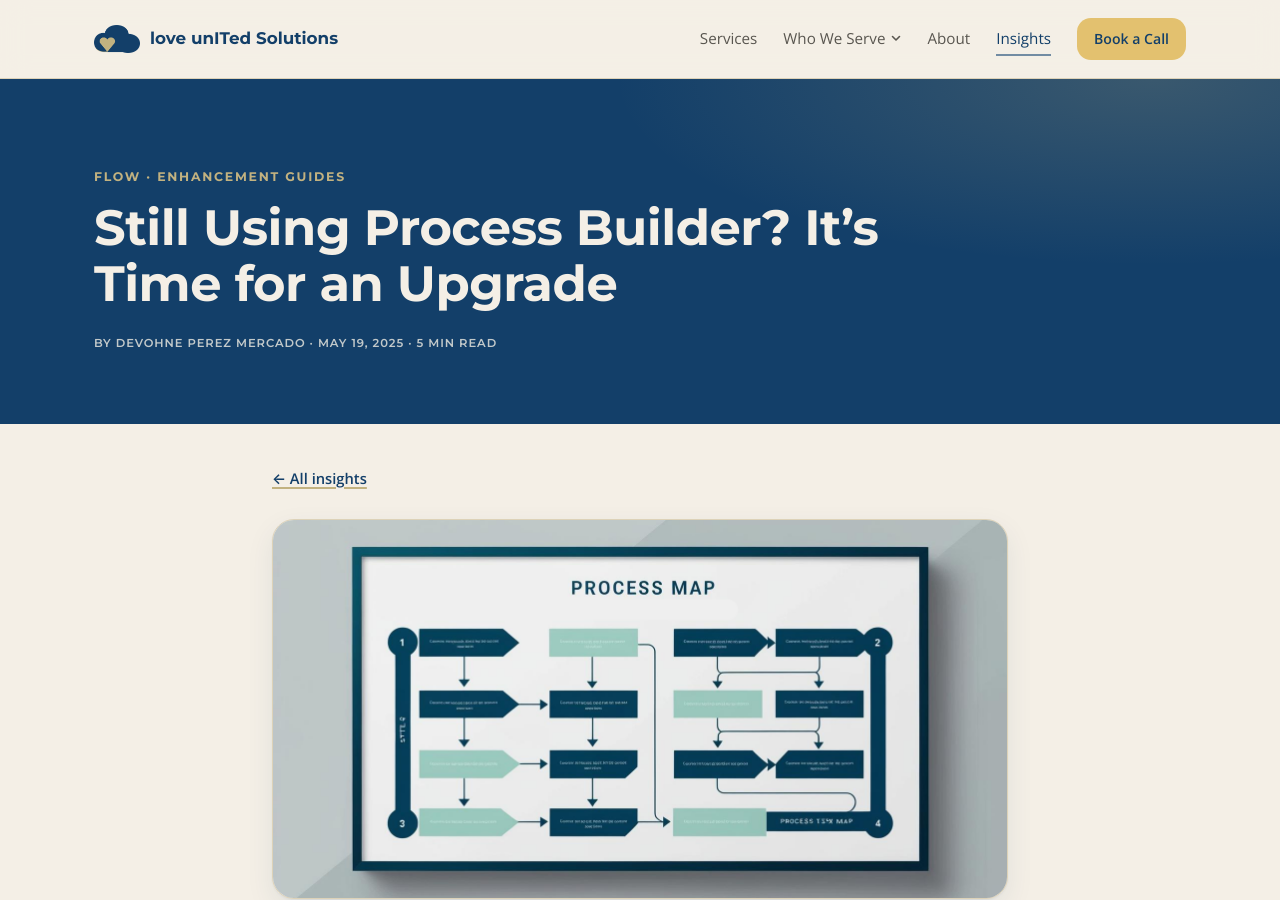
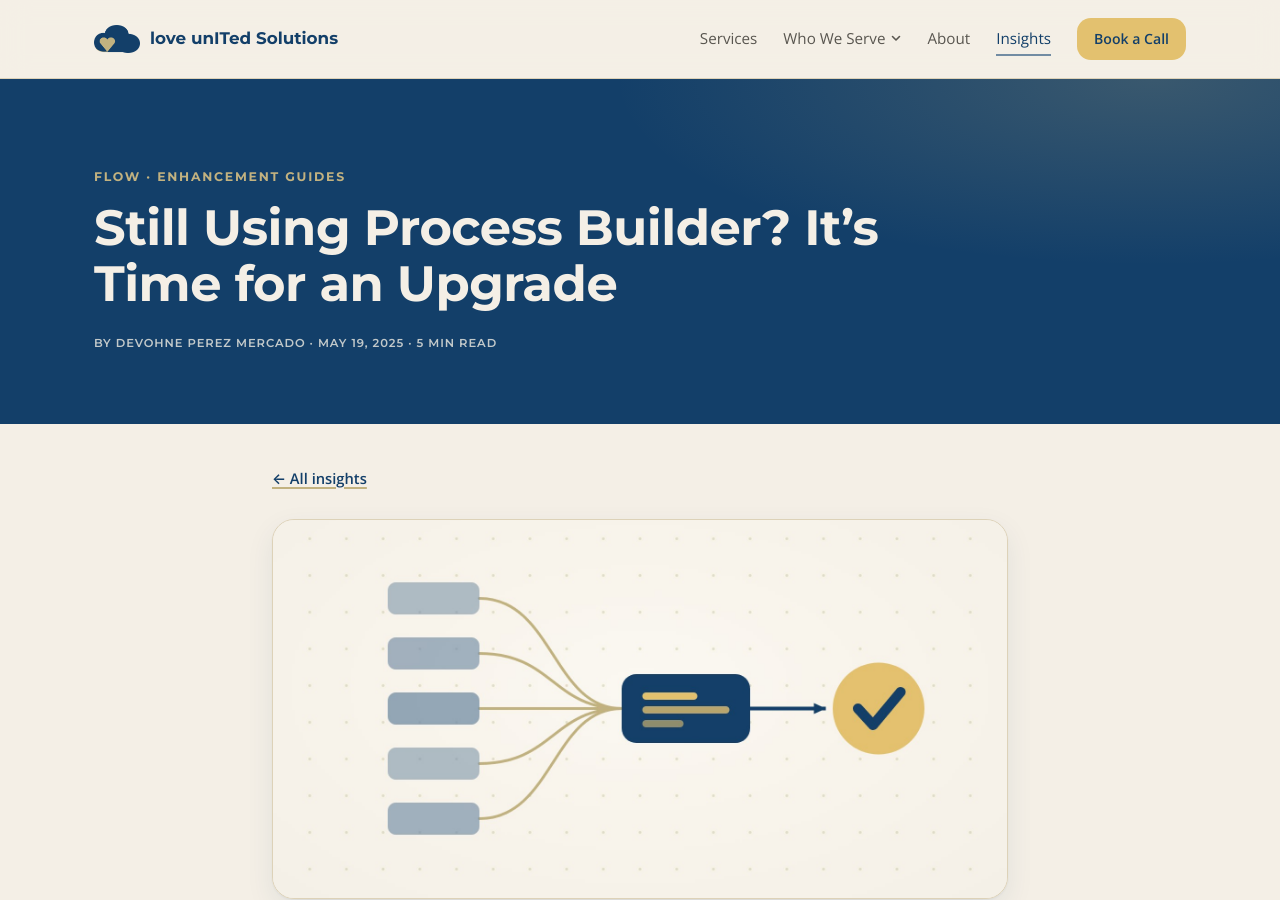
Before and after one commit to devoblazintrails/devoblazintrails.github.io, a Jekyll site: the page built from _posts/2025-05-19-Still-Using-Process-Builder-Its-Time-for-an-Upgrade.md, in a window 1280 px wide and 900 px high. Built offline with Jekyll 4.4.1, drawn with Linux system fonts in a browser that asks for light colours.

Commit message:
Add files via upload

```diff
--- a/_posts/2025-05-19-Still-Using-Process-Builder-Its-Time-for-an-Upgrade.md
+++ b/_posts/2025-05-19-Still-Using-Process-Builder-Its-Time-for-an-Upgrade.md
@@ -7,7 +7,8 @@ permalink: /blog/process-builder-to-flow/
 #   - /OLD-ADDRESS/
 header:
   overlay_filter: linear-gradient(rgba(19, 63, 105, 0.7), rgba(194, 178, 128, 0.7))
-  overlay_image: /assets/images/Process-Mapping-Blog Image.png
+  # previous image: /assets/images/Process-Mapping-Blog Image.png
+  overlay_image: /assets/images/banner-process-builder-to-flow.jpg
   og_image: /assets/images/og-process-builder-to-flow.png
 categories:
   - Flow
```
Also changed, not shown: _posts/2025-06-02-Become-a-Flow-Aficionado.md (+2 -0 lines), _posts/2026-11-04-Salesforce-MFA-Check-Your-Admins.md (+2 -0 lines).
